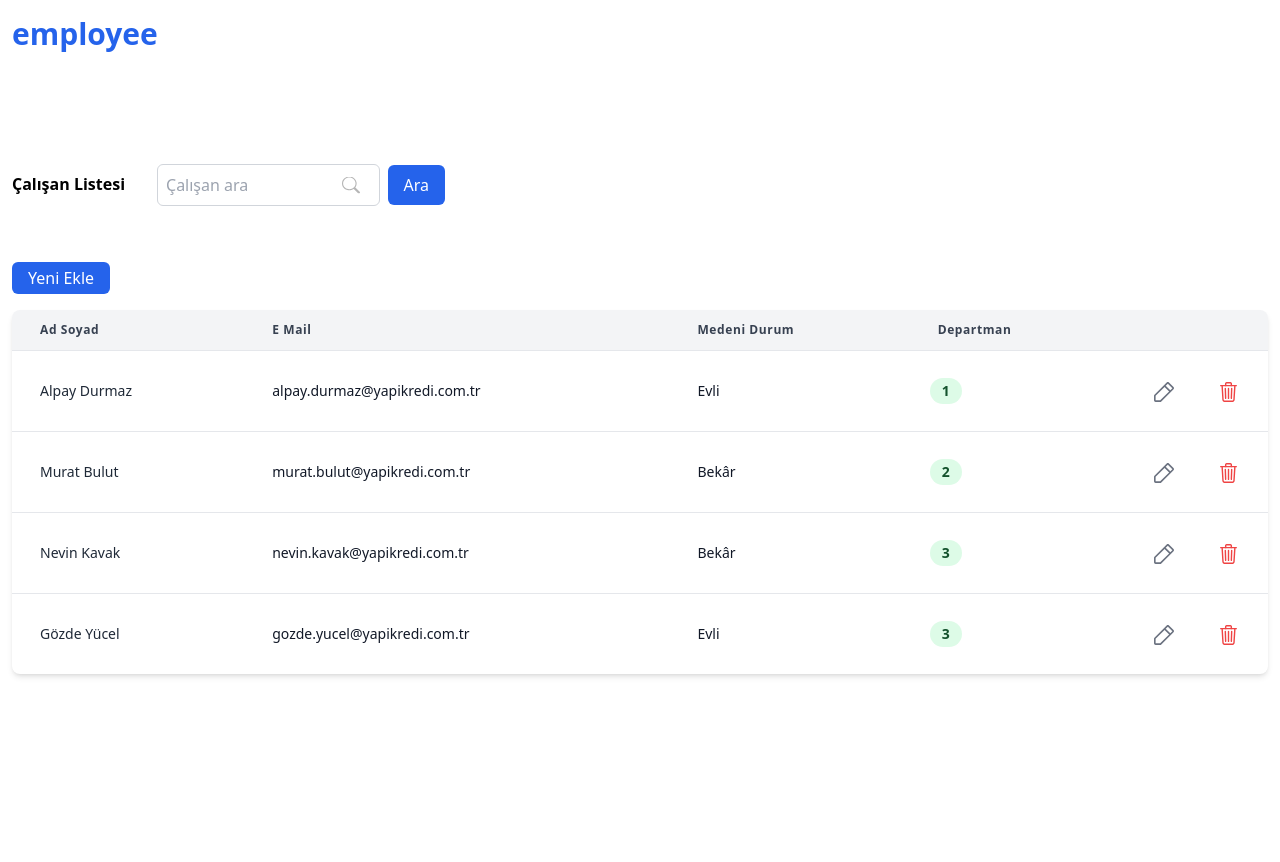
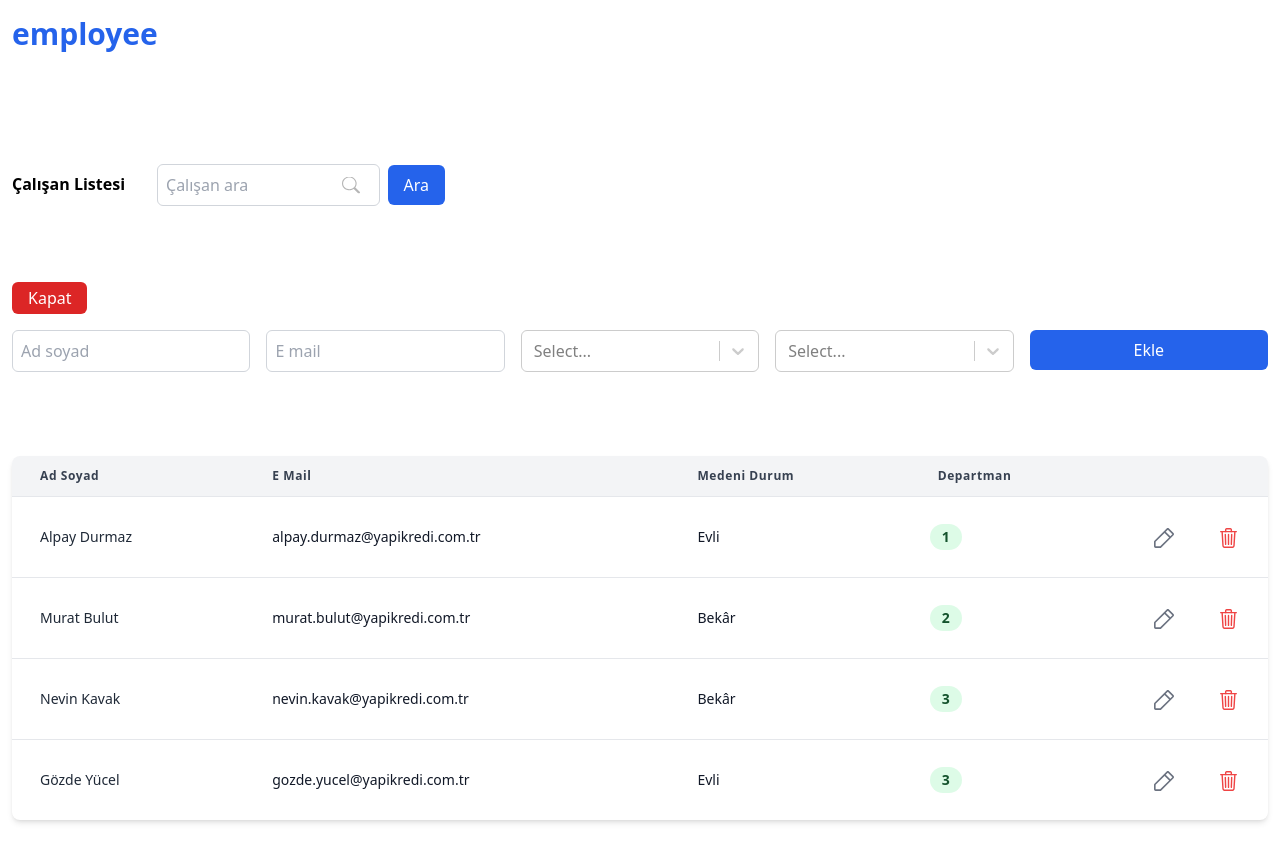
Before and after one commit to mehmetoztokay/employee, a React (Create React App) app: page / in a window 1280 px wide. Both pictures are taken after a click on the button "Yeni Ekle". Shown: the top 862 px of the page. Before the commit the page ends 800 px from the top, so only its background shows below. Built offline with nearby package versions, Linux system fonts and the light colour scheme; data requests are answered from the project's data file.

Commit message:
Create function and react select library added.

```diff
--- a/package.json
+++ b/package.json
@@ -12,6 +12,7 @@
     "react-dom": "^18.2.0",
     "react-router-dom": "^6.6.2",
     "react-scripts": "5.0.1",
+    "react-select": "^5.7.0",
     "web-vitals": "^2.1.4",
     "yup": "^0.32.11"
   },
--- a/public/index.html
+++ b/public/index.html
@@ -3,7 +3,7 @@
   <head>
     <meta charset="utf-8" />
     <link rel="icon" href="%PUBLIC_URL%/favicon.ico" />
-    <meta name="viewport" content="width=device-width, initial-scale=1.0, user-scalable=none" />
+    <meta name="viewport" content="width=device-width, initial-scale=1.0, user-scalable=no" />
     <meta name="theme-color" content="#000000" />
     <meta name="description" content="Web site created using create-react-app" />
     <link rel="apple-touch-icon" href="%PUBLIC_URL%/logo192.png" />
--- /dev/null
+++ b/src/pages/Home/AddEmployee.js
@@ -0,0 +1,131 @@
+import React, { useState } from 'react'
+import { Field, Formik, Form } from 'formik'
+import { EmployeeSchema } from 'validations'
+import Select from 'react-select'
+import axios from 'axios'
+
+const stylesOfSelect = {
+  control: (styles, state) => ({ ...styles, outline: 0, borderRadius: 6, padding: 2, boxShadow: state.isFocused ? '0 0 0 1px #2563eb' : null }),
+  menuList: (styles) => ({ ...styles, backgroundColor: 'transparent', borderRadius: 6 }),
+  option: (styles, state) => ({ ...styles, backgroundColor: state.isFocused ? '#bfdbfe' : 'white', color: '#000' })
+}
+
+const AddEmployee = ({ setEmployees, departments, maritalStatuses }) => {
+  const [addEmployeeStatus, setAddEmployeeStatus] = useState(false)
+
+  const formikHandles = {
+    initialValues: {
+      fullname: '',
+      email: '',
+      maritalStatus: '',
+      departmentId: ''
+    },
+    onSubmit: async (values, { resetForm }) => {
+      // Setting status of spinner
+      setAddEmployeeStatus(true)
+
+      await axios
+        .post(`/employees`, values)
+        .then((response) => {
+          if (response.status === 201) {
+            // Setting values of view
+            setEmployees((prevEmployees) => [...prevEmployees, values])
+            // Setting state of spinner and editable inputs
+            setAddEmployeeStatus(false)
+          } else setAddEmployeeStatus(false)
+          resetForm()
+        })
+        .catch((error) => {
+          console.log(error)
+          // Setting state of spinner and editable inputs
+          setAddEmployeeStatus(false)
+        })
+    },
+    validationSchema: EmployeeSchema
+  }
+
+  return (
+    <div className='mt-4'>
+      <Formik onSubmit={formikHandles.onSubmit} initialValues={formikHandles.initialValues} validationSchema={formikHandles.validationSchema}>
+        {({ values, errors, touched, handleBlur, setFieldValue }) => (
+          <Form className='grid grid-cols-1 md:grid-cols-2 lg:grid-cols-5 gap-x-4 gap-y-4 mb-16'>
+            <div>
+              <Field
+                type='text'
+                name='fullname'
+                placeholder='Ad soyad'
+                className='w-full block text-gray-800 whitespace-nowrap outline-1 outline-blue-600 border border-gray-300 rounded-md p-2'
+              />
+              <p className={`text-red-500 text-sm ${errors.fullname && touched.fullname ? '' : 'invisible'}`}>Hata: {errors.fullname}</p>
+            </div>
+            <div>
+              <Field
+                type='text'
+                name='email'
+                placeholder='E mail'
+                className='w-full block text-gray-800 whitespace-nowrap outline-1 outline-blue-600 border border-gray-300 rounded-md p-2'
+              />
+              <p className={`text-red-500 text-sm ${errors.email && touched.email ? '' : 'invisible'}`}>Hata: {errors.email}</p>
+            </div>
+            <div>
+              <Select
+                onBlur={() => {
+                  handleBlur({ target: { name: 'departmentId' } })
+                }}
+                onChange={(option) => {
+                  setFieldValue('departmentId', option.id)
+                }}
+                options={departments.map((department) => ({ ...department, label: department.title }))}
+                styles={stylesOfSelect}
+              />
+              <p className={`text-red-500 text-sm ${errors.departmentId && touched.departmentId ? '' : 'invisible'}`}>Hata: {errors.departmentId}</p>
+            </div>
+            <div>
+              <Select
+                onBlur={() => {
+                  handleBlur({ target: { name: 'maritalStatus' } })
+                }}
+                onChange={(option) => {
+                  setFieldValue('maritalStatus', option.state)
+                }}
+                options={maritalStatuses.map((maritalStatus) => ({ ...maritalStatus, label: maritalStatus.title }))}
+                styles={stylesOfSelect}
+              />
+              <p className={`text-red-500 text-sm ${errors.maritalStatus && touched.maritalStatus ? '' : 'invisible'}`}>Hata: {errors.maritalStatus}</p>
+            </div>
+            <div>
+              <button
+                type='submit'
+                className='flex items-center justify-center bg-blue-600 text-white rounded-md hover:bg-blue-700 disabled:opacity-50 transition-all px-4 py-2 w-full '
+                title='Ekle'
+                disabled={addEmployeeStatus ? 'disabled' : ''}
+              >
+                <div className={addEmployeeStatus ? '' : 'hidden'}>
+                  <svg
+                    aria-hidden='true'
+                    className='w-4 h-4 mr-2 text-gray-200 animate-spin dark:text-gray-600 fill-blue-600'
+                    viewBox='0 0 100 101'
+                    fill='none'
+                    xmlns='http://www.w3.org/2000/svg'
+                  >
+                    <path
+                      d='M100 50.5908C100 78.2051 77.6142 100.591 50 100.591C22.3858 100.591 0 78.2051 0 50.5908C0 22.9766 22.3858 0.59082 50 0.59082C77.6142 0.59082 100 22.9766 100 50.5908ZM9.08144 50.5908C9.08144 73.1895 27.4013 91.5094 50 91.5094C72.5987 91.5094 90.9186 73.1895 90.9186 50.5908C90.9186 27.9921 72.5987 9.67226 50 9.67226C27.4013 9.67226 9.08144 27.9921 9.08144 50.5908Z'
+                      fill='currentColor'
+                    />
+                    <path
+                      d='M93.9676 39.0409C96.393 38.4038 97.8624 35.9116 97.0079 33.5539C95.2932 28.8227 92.871 24.3692 89.8167 20.348C85.8452 15.1192 80.8826 10.7238 75.2124 7.41289C69.5422 4.10194 63.2754 1.94025 56.7698 1.05124C51.7666 0.367541 46.6976 0.446843 41.7345 1.27873C39.2613 1.69328 37.813 4.19778 38.4501 6.62326C39.0873 9.04874 41.5694 10.4717 44.0505 10.1071C47.8511 9.54855 51.7191 9.52689 55.5402 10.0491C60.8642 10.7766 65.9928 12.5457 70.6331 15.2552C75.2735 17.9648 79.3347 21.5619 82.5849 25.841C84.9175 28.9121 86.7997 32.2913 88.1811 35.8758C89.083 38.2158 91.5421 39.6781 93.9676 39.0409Z'
+                      fill='currentFill'
+                    />
+                  </svg>
+                </div>
+                <span className='text-center'>Ekle</span>
+              </button>
+            </div>
+          </Form>
+        )}
+      </Formik>
+    </div>
+  )
+}
+
+export default AddEmployee
--- a/src/pages/Home/Employee.js
+++ b/src/pages/Home/Employee.js
@@ -1,7 +1,7 @@
 import axios from 'axios'
 import React, { useEffect, useState } from 'react'
 
-const Employee = ({ employee, setEmployees }) => {
+const Employee = ({ employee, setEmployees, departments }) => {
   const [employeeState, setEmployeeState] = useState(false)
   const [employeeEditing, setEmployeeEditing] = useState(false)
   const [employeeSetted, setEmployeeSetted] = useState({ ...employee })
--- a/src/pages/Home/EmployeeList.js
+++ b/src/pages/Home/EmployeeList.js
@@ -1,9 +1,19 @@
-import React from 'react'
+import React, { useState } from 'react'
 import Employee from 'pages/Home/Employee'
+import AddEmployee from './AddEmployee'
 
-const EmployeeList = ({ employees, setEmployees, resetEmployees }) => {
+const EmployeeList = ({ employees, setEmployees, departments, maritalStatuses, resetEmployees }) => {
+  const [addEmpStatus, setAddEmpStatus] = useState(false)
+
   return (
     <>
+      <button
+        onClick={() => setAddEmpStatus(!addEmpStatus)}
+        className={`inline-block  text-white rounded-md transition-all px-4 py-1 mt-14 ${!addEmpStatus ? 'bg-blue-600 hover:bg-blue-700' : 'bg-red-600 hover:bg-red-700'}`}
+      >
+        {addEmpStatus ? 'Kapat' : 'Yeni Ekle'}
+      </button>
+      {addEmpStatus && <AddEmployee setEmployees={setEmployees} setAddEmpStatus={setAddEmpStatus} departments={departments} maritalStatuses={maritalStatuses} />}
       <div className='flex min-w-full shadow-md rounded-lg overflow-x-auto mt-4'>
         <table className='min-w-full leading-normal '>
           <thead>
@@ -28,7 +38,7 @@ const EmployeeList = ({ employees, setEmployees, resetEmployees }) => {
               </tr>
             ) : null}
             {employees.map((employee, index) => (
-              <Employee key={index} employee={employee} setEmployees={setEmployees} />
+              <Employee key={index} employee={employee} setEmployees={setEmployees} departments={departments} />
             ))}
           </tbody>
         </table>
--- a/src/pages/Home/Header.js
+++ b/src/pages/Home/Header.js
@@ -72,13 +72,12 @@ const Header = ({ setEmployees }) => {
                   </button>
                 </div>
 
-                {errors.searchValue && touched ? <p className='text-red-500 text-sm'>{errors.searchValue}</p> : ''}
+                <p className={`text-red-500 text-sm ${errors.searchValue && touched ? '' : 'invisible'}`}>Hata: {errors.searchValue}</p>
               </Form>
             )}
           </Formik>
         </div>
       </div>
-      <button className='inline-block bg-blue-600 text-white rounded-md hover:bg-blue-700 transition-all px-4 py-1 mt-14'>Yeni Ekle</button>
     </>
   )
 }
--- a/src/pages/Home/index.js
+++ b/src/pages/Home/index.js
@@ -5,13 +5,35 @@ import EmployeeList from 'pages/Home/EmployeeList'
 
 const Home = () => {
   const [employees, setEmployees] = useState([])
+  const [departments, setDepartments] = useState([])
+
+  const maritalStatuses = [
+    {
+      id: 1,
+      state: false,
+      title: 'Bekâr'
+    },
+    {
+      id: 1,
+      state: true,
+      title: 'Evli'
+    }
+  ]
 
   const listingEmployees = async () => {
     await axios
       .get('/employees')
       .then((response) => {
         setEmployees(response.data)
-        console.log(response.data)
+      })
+      .catch(console.log)
+  }
+
+  const listingDepartments = async () => {
+    await axios
+      .get('/departments')
+      .then((response) => {
+        setDepartments(response.data)
       })
       .catch(console.log)
   }
@@ -22,12 +44,13 @@ const Home = () => {
 
   useEffect(() => {
     listingEmployees()
+    listingDepartments()
   }, [])
 
   return (
     <div className='container xl mx-auto py-24'>
       <Header setEmployees={setEmployees} />
-      <EmployeeList employees={employees} setEmployees={setEmployees} resetEmployees={resetEmployees} />
+      <EmployeeList employees={employees} setEmployees={setEmployees} departments={departments} maritalStatuses={maritalStatuses} resetEmployees={resetEmployees} />
     </div>
   )
 }
--- /dev/null
+++ b/src/validations/Employee.js
@@ -0,0 +1,8 @@
+import Yup from 'validations/YupSet'
+
+export const EmployeeSchema = Yup.object().shape({
+  fullname: Yup.string().required('İsim giriniz').min(5, 'Min 5 karakter').max(25, 'Maks 25 karakter'),
+  email: Yup.string().email('Geçerli bir adres girin').required('Mail giriniz').min(5, 'Min 5 karakter').max(30, 'Maks 30 karakter'),
+  maritalStatus: Yup.bool('Geçersiz değer').required('Medeni durum seçiniz'),
+  departmentId: Yup.number().required('Departman seçin').min(1, 'Geçerli bir değer giriniz').positive('Geçerli bir değer giriniz')
+})
--- a/src/validations/index.js
+++ b/src/validations/index.js
@@ -1 +1,2 @@
-export { SearchSchema } from './Search'
+export { SearchSchema } from 'validations/Search'
+export { EmployeeSchema } from 'validations/Employee'
```
Also changed, not shown: 1 other file (tests, documents, lock files or other folders).
